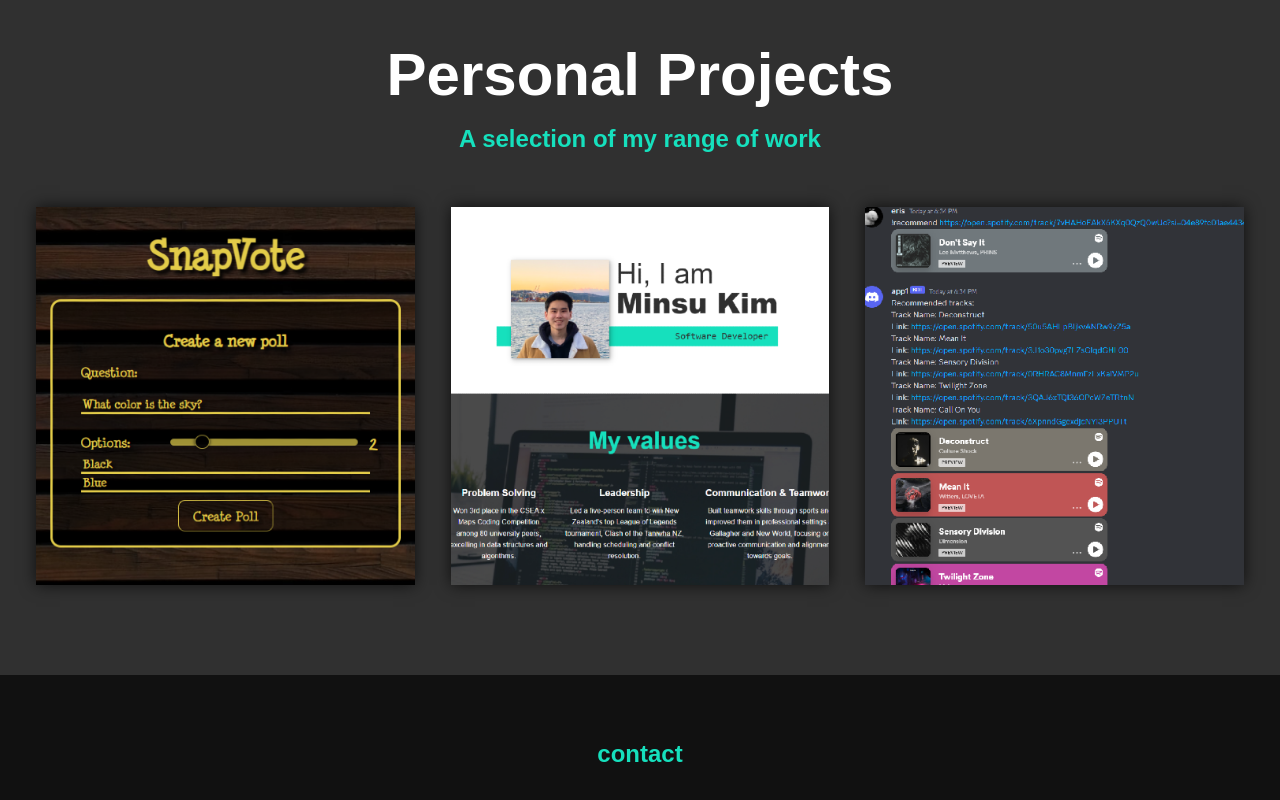
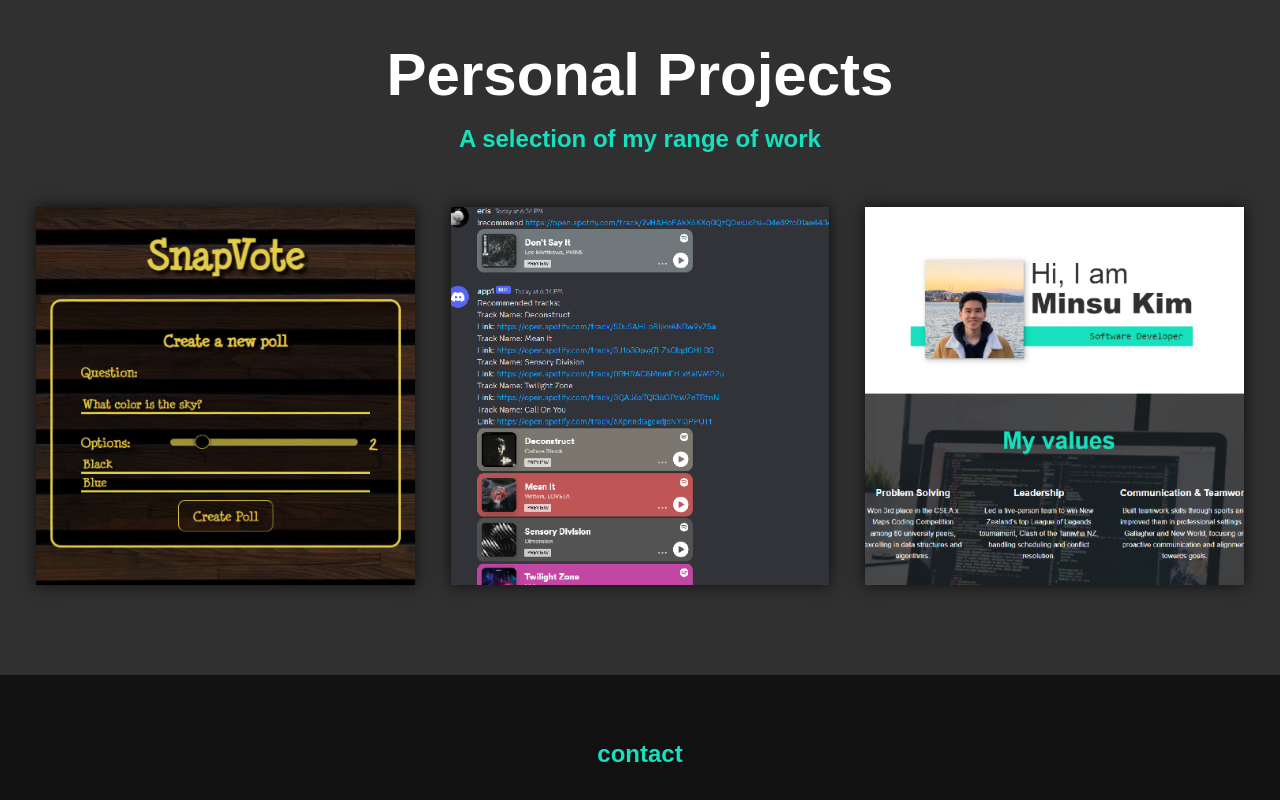
Before and after one commit to Minsukim2827/portfolio-react-app, a React (Create React App) app: page / in a window 1280 px wide. Shown: the part 1766-2566 px from the top of the page. Built offline with nearby package versions, Linux system fonts and the light colour scheme.

Commit message:
added portfolio buttons, added fade in animation

```diff
--- a/src/components/Work.js
+++ b/src/components/Work.js
@@ -9,15 +9,28 @@
       <h2 className="section__title section__title--work">Personal Projects</h2>
       <p className="section__subtitle section__subtitle--work">A selection of my range of work</p>
       <div className="portfolio">
-        <a href="#" className="portfolio__item">
+        <div className="portfolio__item">
           <img src={snapvote} alt="" className="portfolio__img" />
-        </a>
-        <a href="#" className="portfolio__item">
+          <div className="portfolio__btn-container">
+            <a href="https://snapvote-11223.web.app/" className="portfolio__btn">Website</a>
+            <a href="https://github.com/Minsukim2827/SnapVote" className="portfolio__btn">Github</a>
+          </div>
+        </div>
+        <div className="portfolio__item">
+          <img src={spotifyDiscordBot} alt="" className="portfolio__img" />
+          <div className="portfolio__btn-container">
+            <a href="https://github.com/Minsukim2827/DiscordSpotifyBot" className="portfolio__btn">Github</a>
+
+          </div>
+        </div>
+        <div className="portfolio__item">
           <img src={portfolio} alt="" className="portfolio__img" />
-        </a>
-        <a href="#" className="portfolio__item">
-          <img src={spotifyDiscordBot} alt="" className="portfolio__img" />
-        </a>
+          <div className="portfolio__btn-container">
+            <a href="https://main.d27iti8adrqv7z.amplifyapp.com/" className="portfolio__btn">Website</a>
+            <a href="https://github.com/Minsukim2827/portfolio-react-app" className="portfolio__btn">Github</a>
+          </div>
+        </div>
+
       </div>
     </section>
   );
--- a/src/index.css
+++ b/src/index.css
@@ -26,6 +26,7 @@
           0.125em 0.125em 0.25em rgba(0,0,0,.15);
 
     --tint: rgba(0, 0, 0, 0.3), rgba(0, 0, 0, 0.3);
+    animation: fadeIn 0.8s ease-in-out;
 }
 
 @media (min-width: 800px) {
@@ -403,6 +404,7 @@
     background: none;
     overflow: hidden;
     box-shadow: 0px 0px 15px rgba(0, 0, 0, 0.7);
+
 }
 
 .portfolio__img {
@@ -424,6 +426,45 @@
     opacity: .5;
 }
 
+.portfolio__btn-container {
+    display: none;
+    position: absolute;
+    bottom: 0;
+    left: 0;
+    right: 0;
+    /* background-color: rgba(0, 0, 0, 0.7); */
+    color: white;
+    opacity: 0 !important;
+    transition: opacity 1s ease !important;
+  }
+
+  .portfolio__btn {
+    padding: 10px;
+    margin: 5px;
+    background-color: transparent;
+    color: white;
+    border: 1px solid white;
+    cursor: pointer;
+    text-decoration: none; /* Remove underline */
+    border-radius: 5px;     /* Add slight curve */
+    transition: all 0.2s ease;
+  }
+
+  .portfolio__item {
+    position: relative; /* New line */
+    /* ... (existing styles) */
+  }
+
+  .portfolio__item:hover .portfolio__btn-container {
+    display: flex;
+    justify-content: center;
+    align-items: center;
+    opacity: 1 !important;
+}
+
+.portfolio__btn:hover {
+  background-color: #035784;
+}
 
 /* footer */
 
@@ -469,3 +510,14 @@
 .social-list__link {
     padding: .5em;
 }
+
+/* fade in animation at the start */
+
+@keyframes fadeIn {
+    from {
+      opacity: 0;
+    }
+    to {
+      opacity: 1;
+    }
+  }
```
